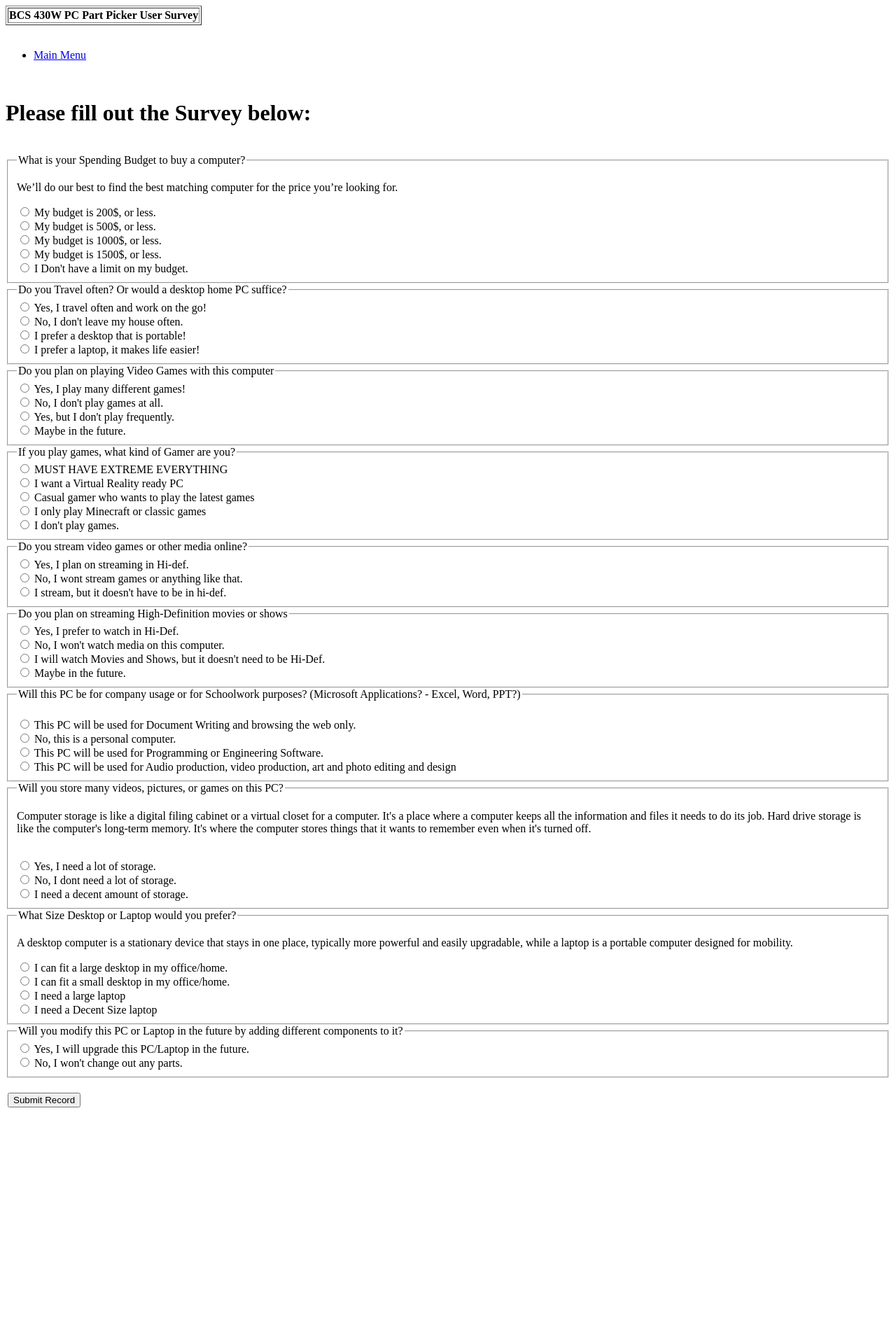
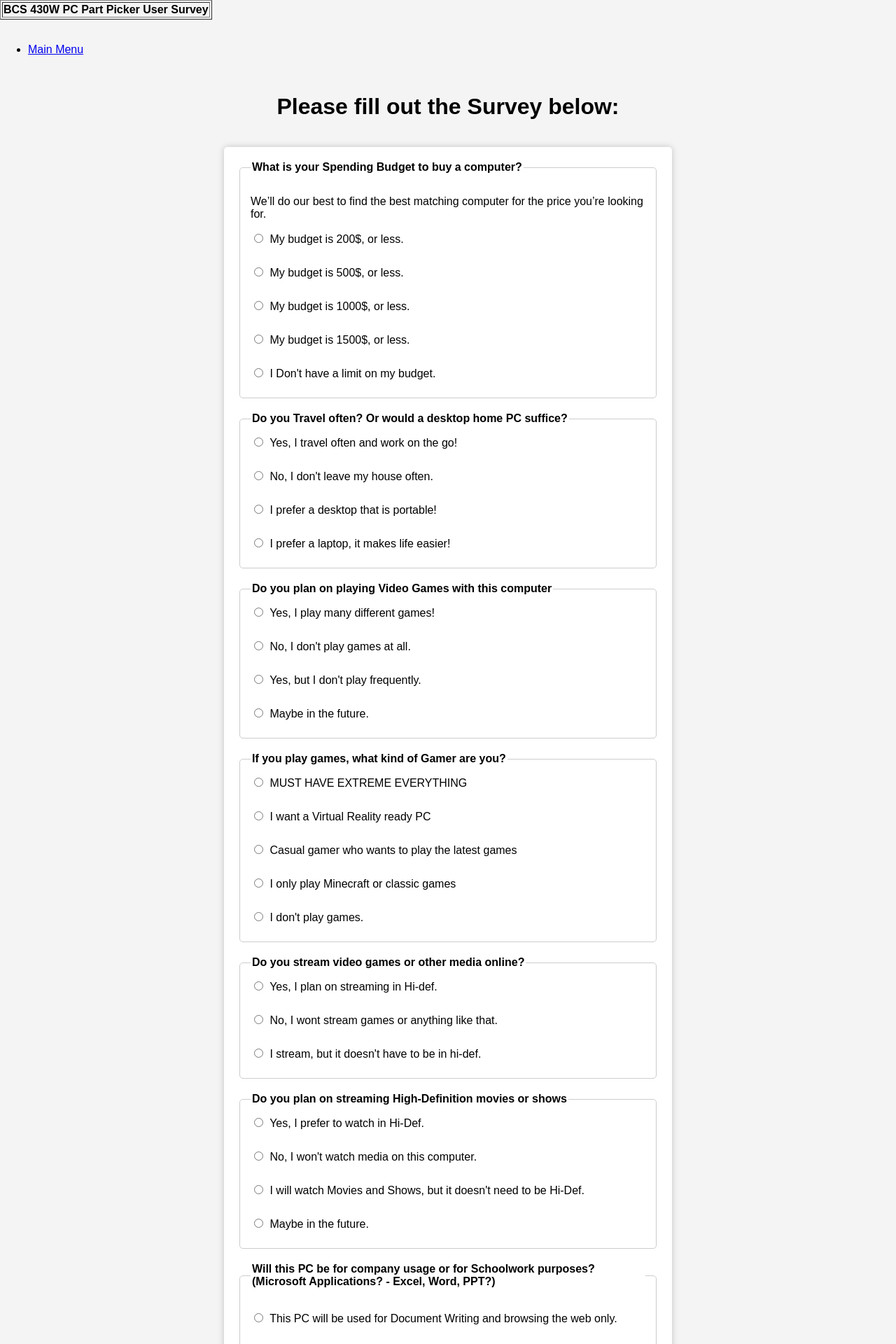
Before and after one commit to Jason-6602/Bcs430w--PC-Picker, a PHP site: page /addrecordsform.php in a window 1280 px wide. Shown: the top 1920 px of the page at 70% size. Before the commit the page ends 1601 px from the top, so only its background shows below. Run offline with PHP 8.4, Linux system fonts and the light colour scheme; the visitor is signed in with stand-in values (Sample User, id 1); lists and menus that the app fills with data are empty.

Commit message:
aaddrecordsform.php has been edited and revised
Added CSS StyleSheet

```diff
--- /dev/null
+++ b/addrecords/SurveyStyle.CSS
@@ -0,0 +1,73 @@
+/* Apply basic styling to the body */
+body {
+    font-family: Arial, sans-serif;
+    background-color: #f4f4f4;
+    margin: 0;
+    padding: 0;
+}
+
+/* Style the main heading */
+h1 {
+    text-align: center;
+    margin-top: 20px;
+}
+
+/* Style the form container */
+form {
+    max-width: 600px;
+    margin: 0 auto;
+    background-color: #fff;
+    padding: 20px;
+    border-radius: 5px;
+    box-shadow: 0px 0px 10px rgba(0, 0, 0, 0.2);
+}
+
+/* Style the fieldset */
+fieldset {
+    border: 1px solid #ccc;
+    border-radius: 5px;
+    padding: 15px;
+    margin-bottom: 15px;
+}
+
+/* Style the legend (question label) */
+legend {
+    font-weight: bold;
+}
+
+/* Style the radio button labels */
+label {
+    display: block;
+    margin-bottom: 10px;
+}
+
+/* Style the radio buttons */
+input[type="radio"] {
+    margin-right: 5px;
+}
+
+/* Style the submit button */
+input[type="submit"] {
+    background-color: #007BFF;
+    color: #fff;
+    border: none;
+    padding: 10px 20px;
+    border-radius: 5px;
+    cursor: pointer;
+}
+
+/* Change submit button color on hover */
+input[type="submit"]:hover {
+    background-color: #0056b3;
+}
+
+/* Style error message */
+.error {
+    color: red;
+    margin-top: 10px;
+}
+
+/* Add spacing between questions */
+fieldset + fieldset {
+    margin-top: 20px;
+}
--- a/addrecords/addrecordsform.php
+++ b/addrecords/addrecordsform.php
@@ -4,6 +4,7 @@
     </tr>
 </table>
 <br>
+ <link rel="stylesheet" type="text/css" href="SurveyStyle.css">
 <?php
     // If user is not logged in, return to registration page...
 
```
